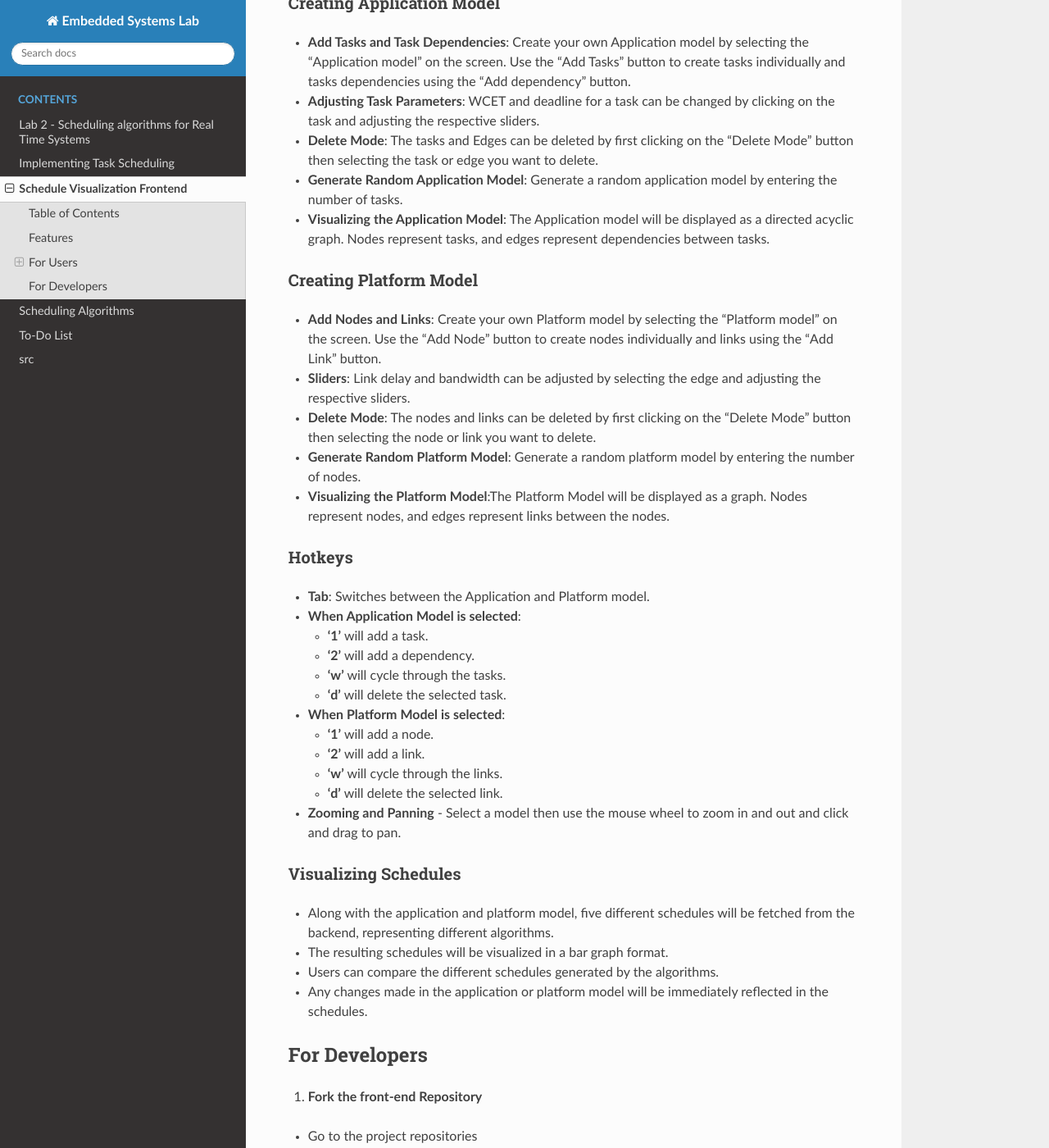
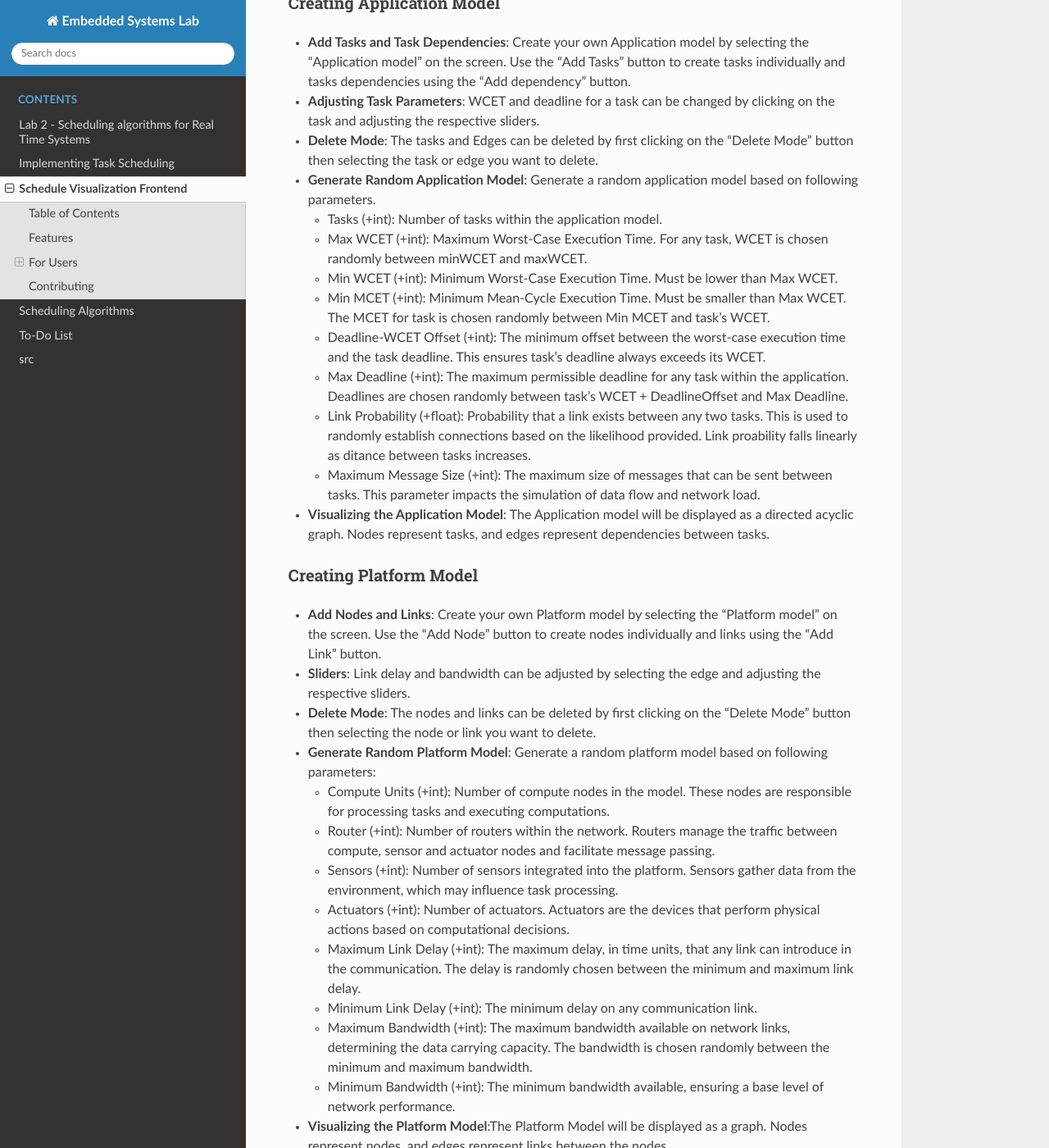
Before and after one commit to umerrauf6/A-Scheduling-Algorithms-Simulator, a Sphinx documentation site: the page built from docs/source/schedule-visualization-frontend.md, in a window 1280 px wide and 1400 px high, scrolled down 1109 px. Shown: the whole window at 82% size. Built offline with Sphinx 7.4.7 and the Read the Docs theme 2.0.0, drawn with Linux system fonts in a browser that asks for light colours; pages that are not in the unit, such as notebooks, are missing from menus.

Commit message:
minor: docs for frontend random am and pm

```diff
--- a/docs/source/schedule-visualization-frontend.md
+++ b/docs/source/schedule-visualization-frontend.md
@@ -24,7 +24,6 @@ This project is a React-based frontend designed to visualize task schedules alon
 
 - **Cross-Platform Compatibility**: The application works seamlessly across different devices and browsers.
 
-
 ## For Users
  ### Accessing the Application
 
@@ -44,7 +43,15 @@ This project is a React-based frontend designed to visualize task schedules alon
 
   - **Delete Mode**: The tasks and Edges can be deleted by first clicking on the "Delete Mode" button then selecting the task or edge you want to delete.
 
-  - **Generate Random Application Model**: Generate a random application model by entering the number of tasks.
+  - **Generate Random Application Model**: Generate a random application model based on following parameters.
+    - Tasks (+int): Number of tasks within the application model.
+    - Max WCET (+int): Maximum Worst-Case Execution Time. For any task, WCET is chosen randomly between minWCET and maxWCET.
+    - Min WCET (+int): Minimum Worst-Case Execution Time. Must be lower than Max WCET.
+    - Min MCET (+int): Minimum Mean-Cycle Execution Time. Must be smaller than Max WCET. The MCET for task is chosen randomly between Min MCET and task's WCET.
+    - Deadline-WCET Offset (+int): The minimum offset between the worst-case execution time and the task deadline. This ensures task's deadline always exceeds its WCET.
+    - Max Deadline (+int): The maximum permissible deadline for any task within the application. Deadlines are chosen randomly between task's WCET + DeadlineOffset and Max Deadline.
+    - Link Probability (+float): Probability that a link exists between any two tasks. This is used to randomly establish connections based on the likelihood provided. Link proability falls linearly as ditance between tasks increases.
+    - Maximum Message Size (+int): The maximum size of messages that can be sent between tasks. This parameter impacts the simulation of data flow and network load.
 
   - **Visualizing the Application Model**: The Application model will be displayed as a directed acyclic graph. Nodes represent tasks, and edges represent dependencies between tasks.
 
@@ -56,7 +63,15 @@ This project is a React-based frontend designed to visualize task schedules alon
 
   - **Delete Mode**: The nodes and links can be deleted by first clicking on the "Delete Mode" button then selecting the node or link you want to delete.
 
-  - **Generate Random Platform Model**: Generate a random platform model by entering the number of nodes.
+  - **Generate Random Platform Model**: Generate a random platform model based on following parameters:
+    - Compute Units (+int): Number of compute nodes in the model. These nodes are responsible for processing tasks and executing computations.
+    - Router (+int): Number of routers within the network. Routers manage the traffic between compute, sensor and actuator nodes and facilitate message passing.
+    - Sensors (+int): Number of sensors integrated into the platform. Sensors gather data from the environment, which may influence task processing.
+    - Actuators (+int): Number of actuators. Actuators are the devices that perform physical actions based on computational decisions.
+    - Maximum Link Delay (+int): The maximum delay, in time units, that any link can introduce in the communication. The delay is randomly chosen between the minimum and maximum link delay.
+    - Minimum Link Delay (+int): The minimum delay on any communication link.
+    - Maximum Bandwidth (+int): The maximum bandwidth available on network links, determining the data carrying capacity. The bandwidth is chosen randomly between the minimum and maximum bandwidth.
+    - Minimum Bandwidth (+int): The minimum bandwidth available, ensuring a base level of network performance.
 
   - **Visualizing the Platform Model**:The Platform Model will be displayed as a graph. Nodes represent nodes, and edges represent links between the nodes.
 
@@ -69,7 +84,6 @@ This project is a React-based frontend designed to visualize task schedules alon
       - **'2'** will add a dependency.
       - **'w'** will cycle through the tasks.
       - **'d'** will delete the selected task.
-
 
    - **When Platform Model is selected**:
       - **'1'** will add a node.
@@ -90,7 +104,7 @@ This project is a React-based frontend designed to visualize task schedules alon
   - Any changes made in the application or platform model will be immediately reflected in the schedules.
 
 
-## For Developers
+## Contributing
 1. **Fork the front-end Repository**
   - Go to the project repositories
   - Frontend: [Github Repository](https://github.com/linem-davton/graphdraw-frontend.git).
```
